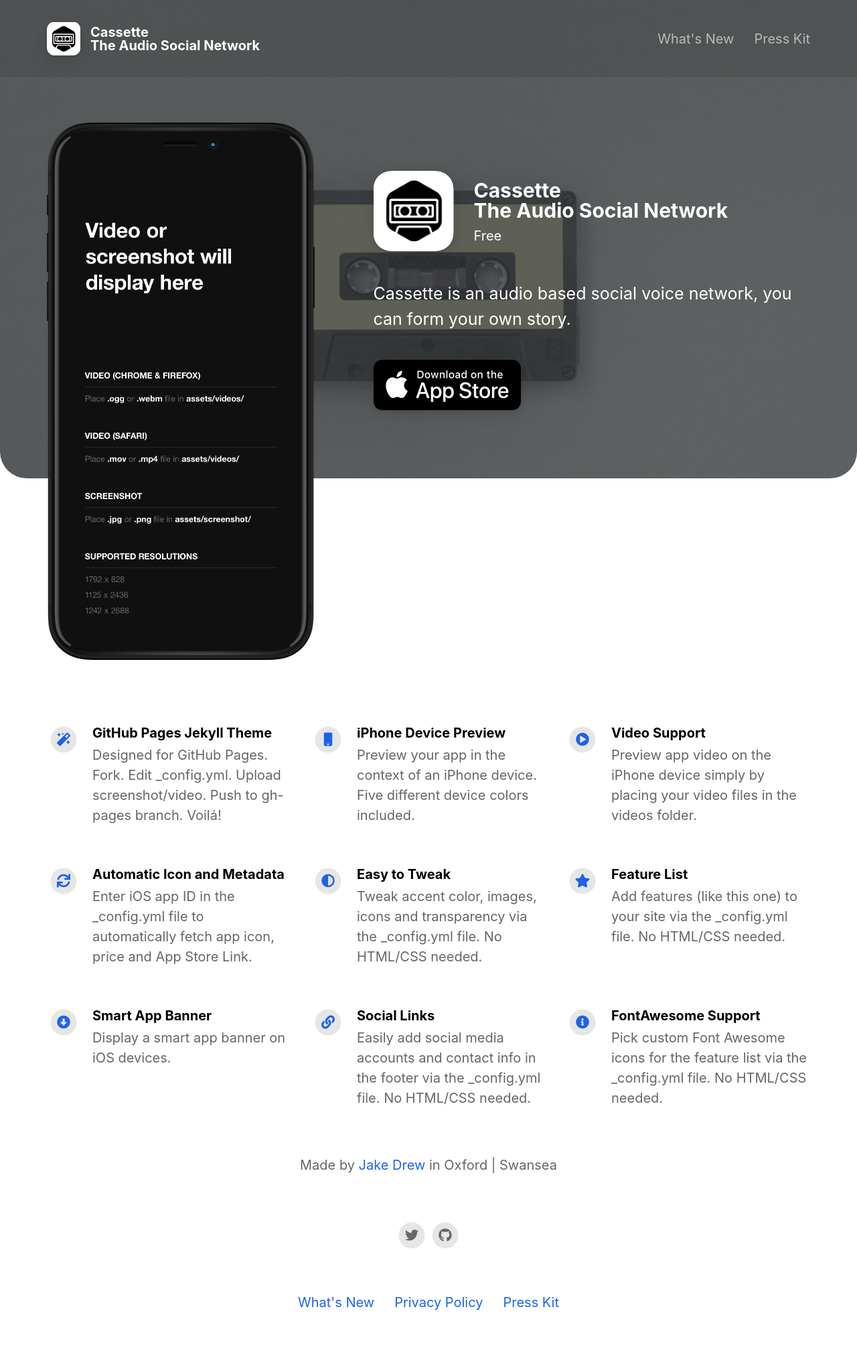
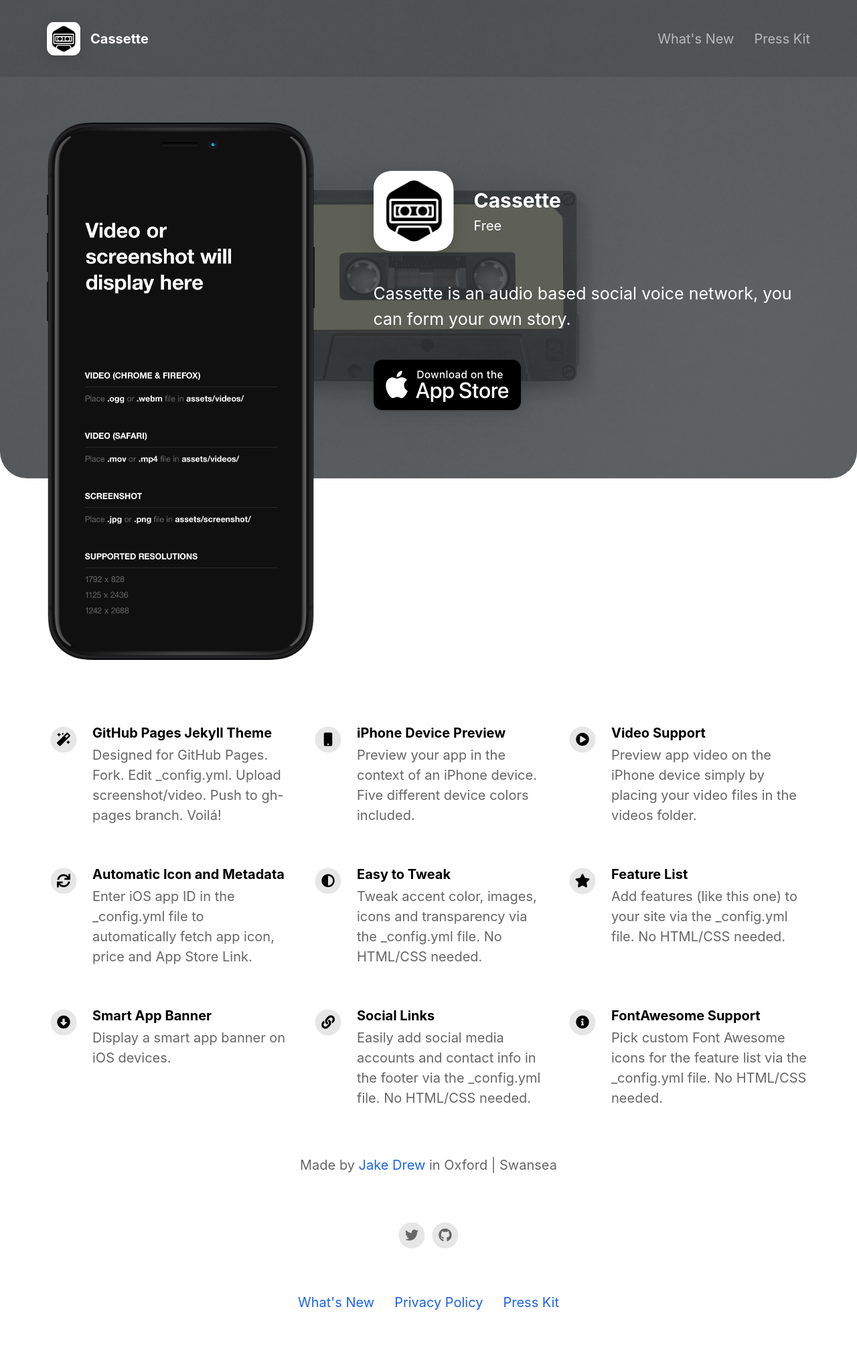
Before and after one commit to DrwGroup/drwgroup.github.io, a Jekyll site: the page built from index.html, in a window 1280 px wide. Shown: the whole page at 67% size. Built offline with Jekyll 4.4.1, drawn with Linux system fonts in a browser that asks for light colours; nearby versions of some CDN libraries.

Commit message:
change colour

```diff
--- a/_config.yml
+++ b/_config.yml
@@ -10,7 +10,7 @@
                                                                                       # Or upload your press kit file to assets and set path accordingly (e.g. "assets/your_press_kit.zip").
 
 app_icon                                  : assets/appicon.png                      # Automatically populates if not set and if iOS app ID is set.  Otherwise enter path to icon file manually.
-app_name                                  : Cassette <br> The Audio Social Network                                         # Automatically populates if not set and if iOS app ID is set.  Otherwise enter manually.
+app_name                                  : Cassette                                      # Automatically populates if not set and if iOS app ID is set.  Otherwise enter manually.
 app_price                                 : Free                                          # Automatically populates if not set and if iOS app ID is set.  Otherwise enter manually.
 app_description                           : Cassette is an audio based social voice network, you can form your own story.
 
@@ -98,7 +98,7 @@
 feature_title_color                       : "#000000"
 feature_text_color                        : "#666666"
 
-feature_icons_foreground_color            : "#1d63ea"
+feature_icons_foreground_color            : "#000000"
 feature_icons_background_color            : "#e6e6e6"
 
 social_icons_foreground_color             : "#666666"
```
